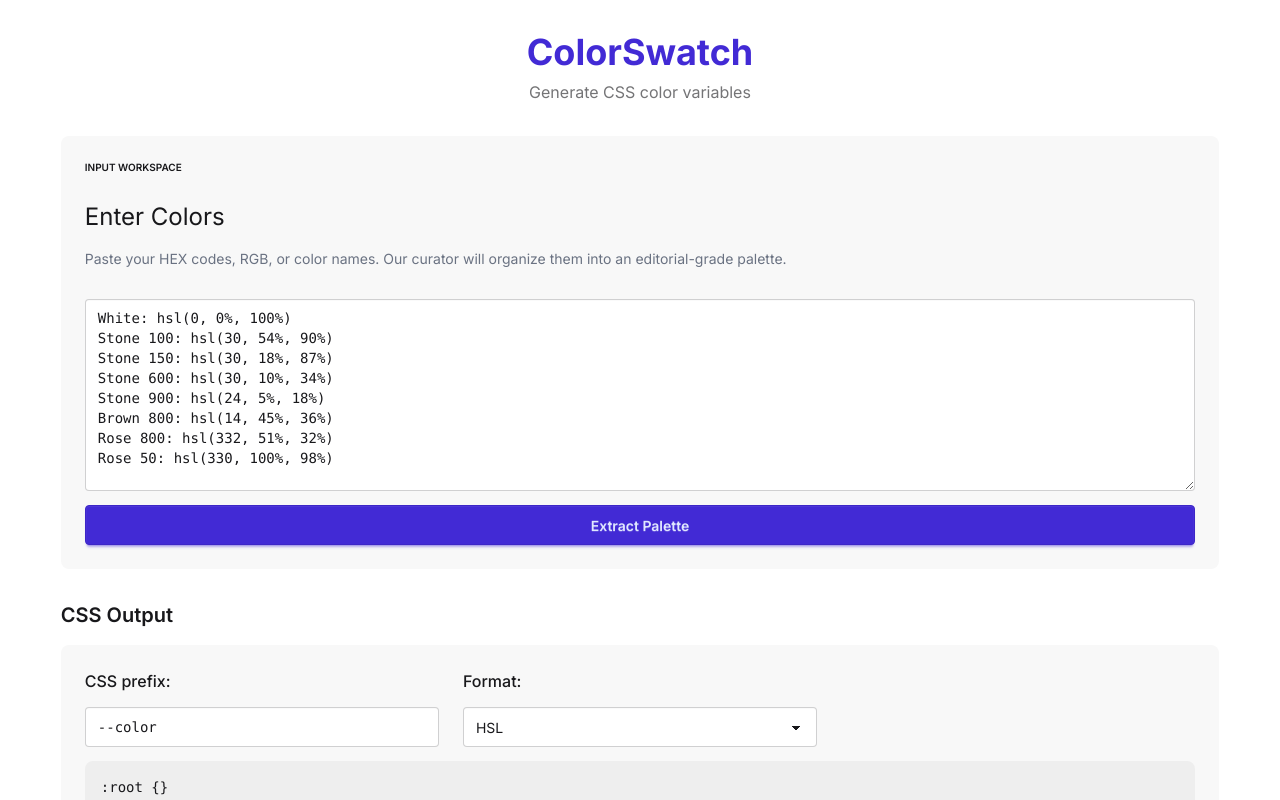
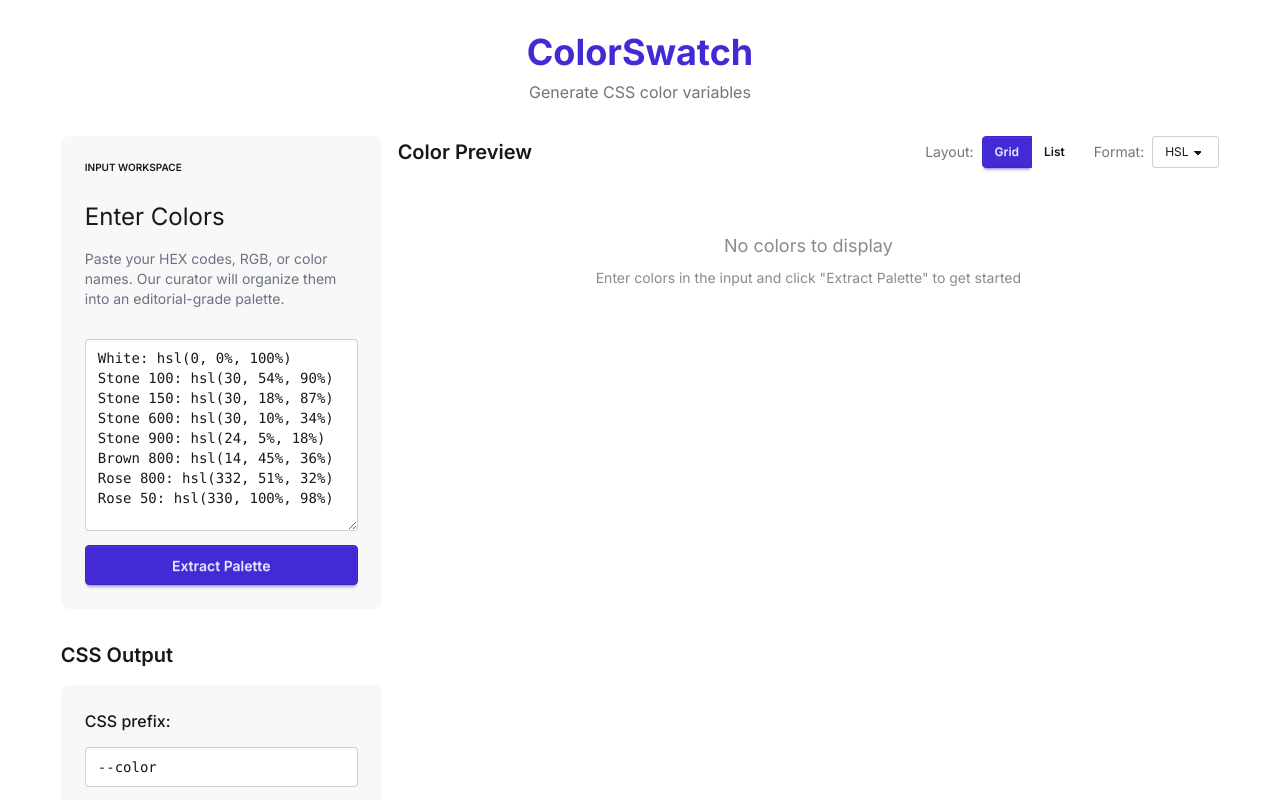
Before and after one commit to AGutierrezR/color-swatch, a React (Vite) app: page / in a window 1280 px wide. Shown: the top 800 px of the page. Built offline with nearby package versions, Linux system fonts and the light colour scheme.

Commit message:
feat: improve ColorGrid layout

```diff
--- a/src/App.jsx
+++ b/src/App.jsx
@@ -44,6 +44,8 @@ function App() {
           </p>
         </div>
 
+        <div className="sidebar">
+          <div>
             <ColorInput value={inputValue} onChange={setInputValue} onExtract={extractPalette} />
 
             <h2 className="text-xl font-semibold mb-4 text-base-content">CSS Output</h2>
@@ -57,7 +59,9 @@ function App() {
               outputFormat={outputFormat}
               onFormatChange={setOutputFormat}
             />
+          </div>
 
+          <div>
             <ColorGrid
               colors={formattedColors}
               outputFormat={outputFormat}
@@ -65,6 +69,8 @@ function App() {
             />
           </div>
         </div>
+      </div>
+    </div>
   );
 }
 
--- a/src/components/ColorGrid.jsx
+++ b/src/components/ColorGrid.jsx
@@ -42,6 +42,12 @@ function ColorGrid({ colors, outputFormat, onFormatChange }) {
           </div>
         </div>
       </div>
+      {colors.length === 0 ? (
+        <div className="text-center py-12 text-base-content/50">
+          <p className="text-lg mb-2">No colors to display</p>
+          <p className="text-sm">Enter colors in the input and click "Extract Palette" to get started</p>
+        </div>
+      ) : (
         <div
           className={
             layout === "grid"
@@ -57,7 +63,7 @@ function ColorGrid({ colors, outputFormat, onFormatChange }) {
               }`}
             >
               {layout === "list" && (
-              <div className="w-16 h-16 flex-shrink-0 rounded" style={{ background: color.value }} />
+                <div className="w-40 h-20 flex-shrink-0 rounded-lg" style={{ background: color.value }} />
               )}
               {layout === "grid" && <div className="h-24 w-full" style={{ background: color.value }} />}
               <div className={layout === "grid" ? "card-body p-3 text-center" : "flex-1"}>
@@ -71,6 +77,7 @@ function ColorGrid({ colors, outputFormat, onFormatChange }) {
             </div>
           ))}
         </div>
+      )}
     </div>
   );
 }
```
Lines whose indentation alone changed are shown as unchanged.
